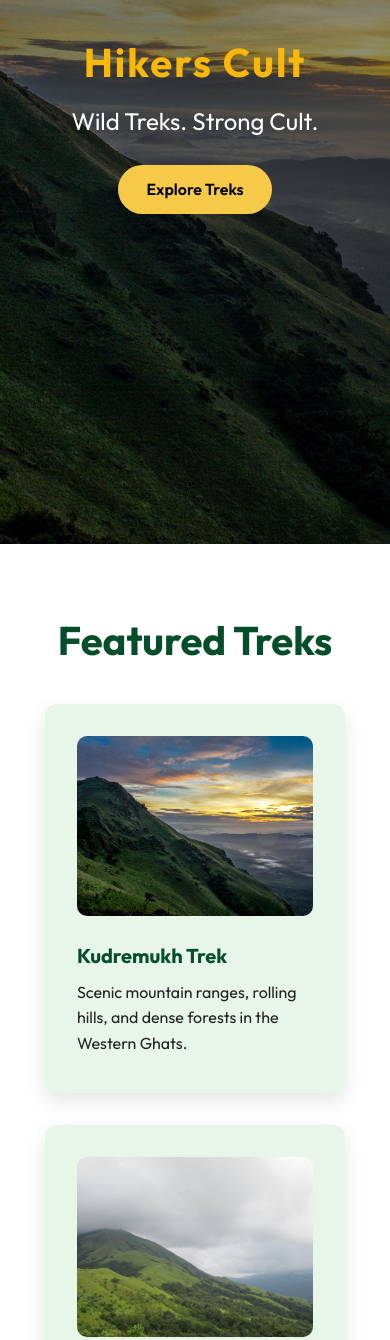
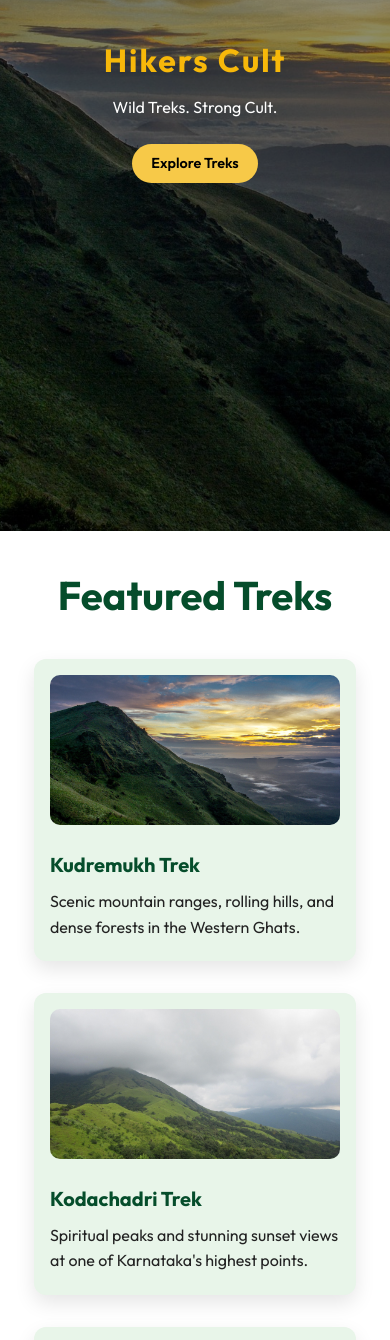
Before and after one commit to nikhi757/hikers-cult, a plain HTML site: page index.html in a window 390 px wide. Shown: the part 383-1723 px from the top of the page. Drawn offline with Linux system fonts and the light colour scheme.

Commit message:
index.html: changes for mobile view
Reduce heading & button sizes so they don’t dominate small screens.
Make trek cards flexible in width instead of fixed 300px.
Shorten image heights so you see more content without scrolling too much.
Scale modal content to fit phone widths.

Signed-off-by: Nikhil R <nikhil.r@kpit.com>

```diff
--- a/index.html
+++ b/index.html
@@ -100,6 +100,35 @@
       background: var(--forest); color: var(--white); border: none; padding: 0.5rem 1rem;
       border-radius: 5px; cursor: pointer; float: right;
     }
+@media (max-width: 600px) {
+  header h1 {
+    font-size: 1.5rem;
+  }
+  .hero-content h1 {
+    font-size: 2rem;
+  }
+  .hero-content p {
+    font-size: 1rem;
+  }
+  .cta-btn {
+    padding: 0.5rem 1.2rem;
+    font-size: 0.9rem;
+  }
+  .trek-card {
+    width: 90%;
+    padding: 1rem;
+  }
+  .trek-card img.trek-image {
+    height: 150px;
+  }
+  .section {
+    padding: 2rem 1rem;
+  }
+  .modal-content {
+    width: 90%;
+    padding: 1rem;
+  }
+}
   </style>
 </head>
 <body>
```
